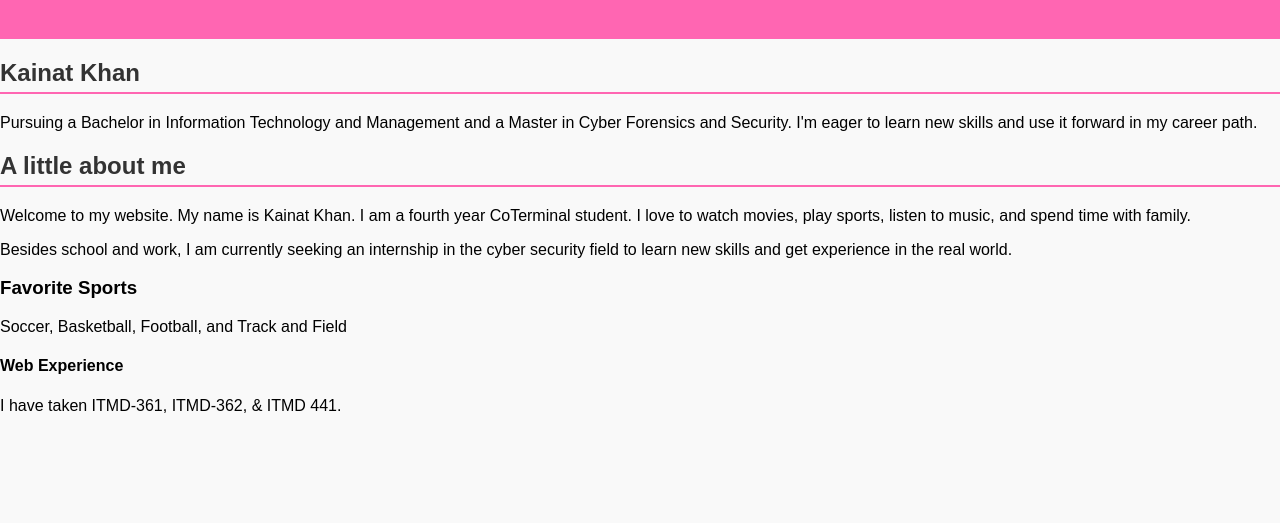
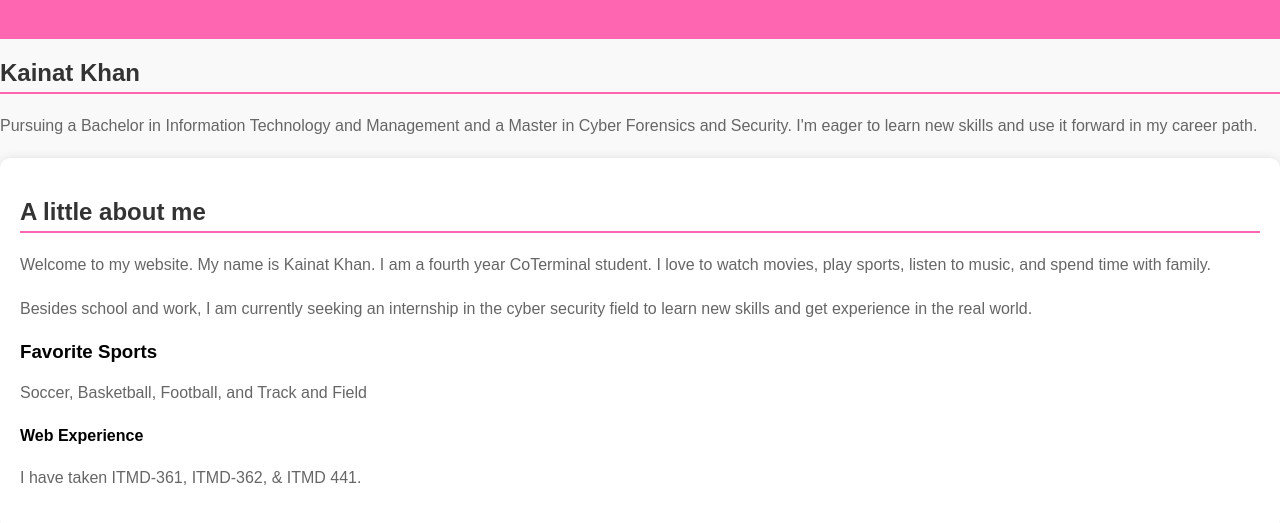
Before and after one commit to kainatk761/ITMD441, a plain HTML site: page index.html in a window 1280 px wide. Shown: the part 81-604 px from the top of the page. Drawn offline with Linux system fonts and the light colour scheme.

Commit message:
Update style.css
adding background color

```diff
--- a/style.css
+++ b/style.css
@@ -23,4 +23,15 @@ h2 {
     padding-bottom: 5px;
 }
 
-\
+p {
+    color: #666;
+    line-height: 1.5;
+    margin-bottom: 20px;
+}
+
+section {
+    background-color: #ffffff;
+    padding: 20px;
+    border-radius: 10px;
+    box-shadow: 0 0 10px rgba(0, 0, 0, 0.1);
+}
```
